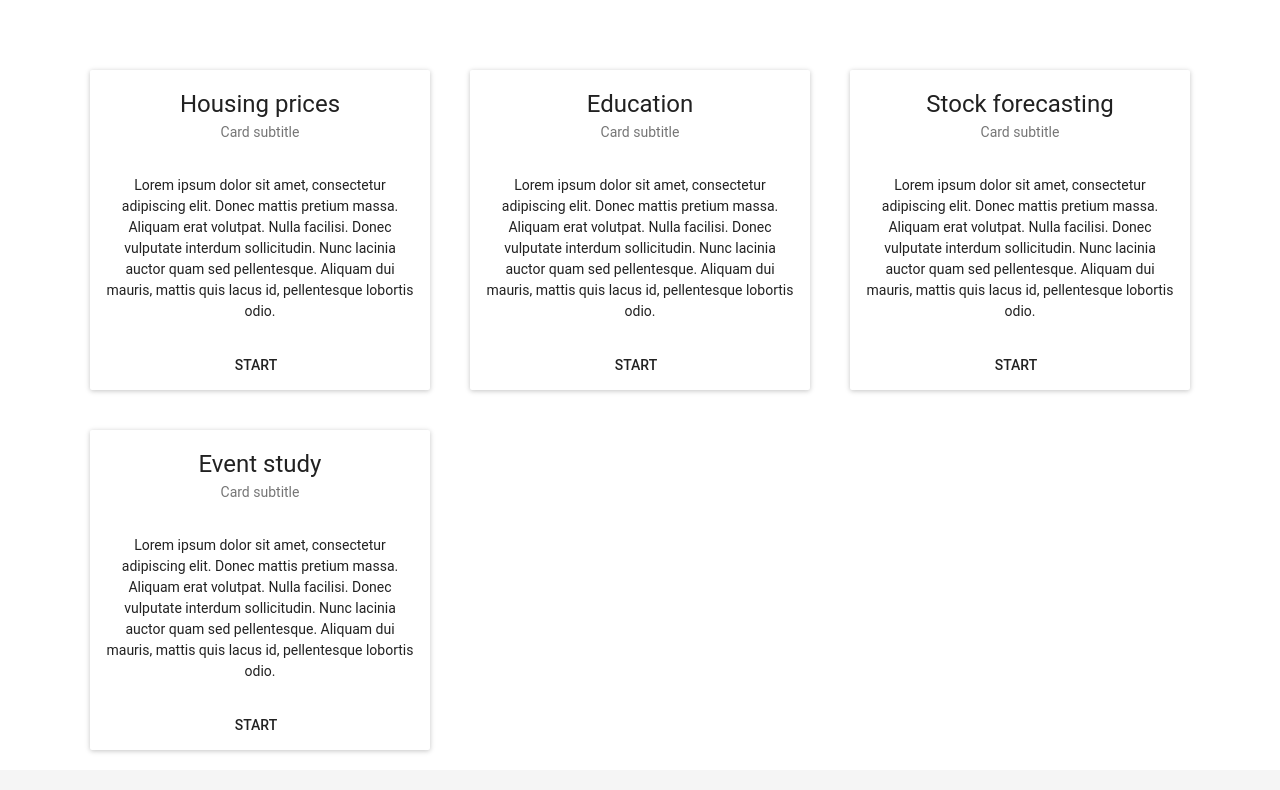
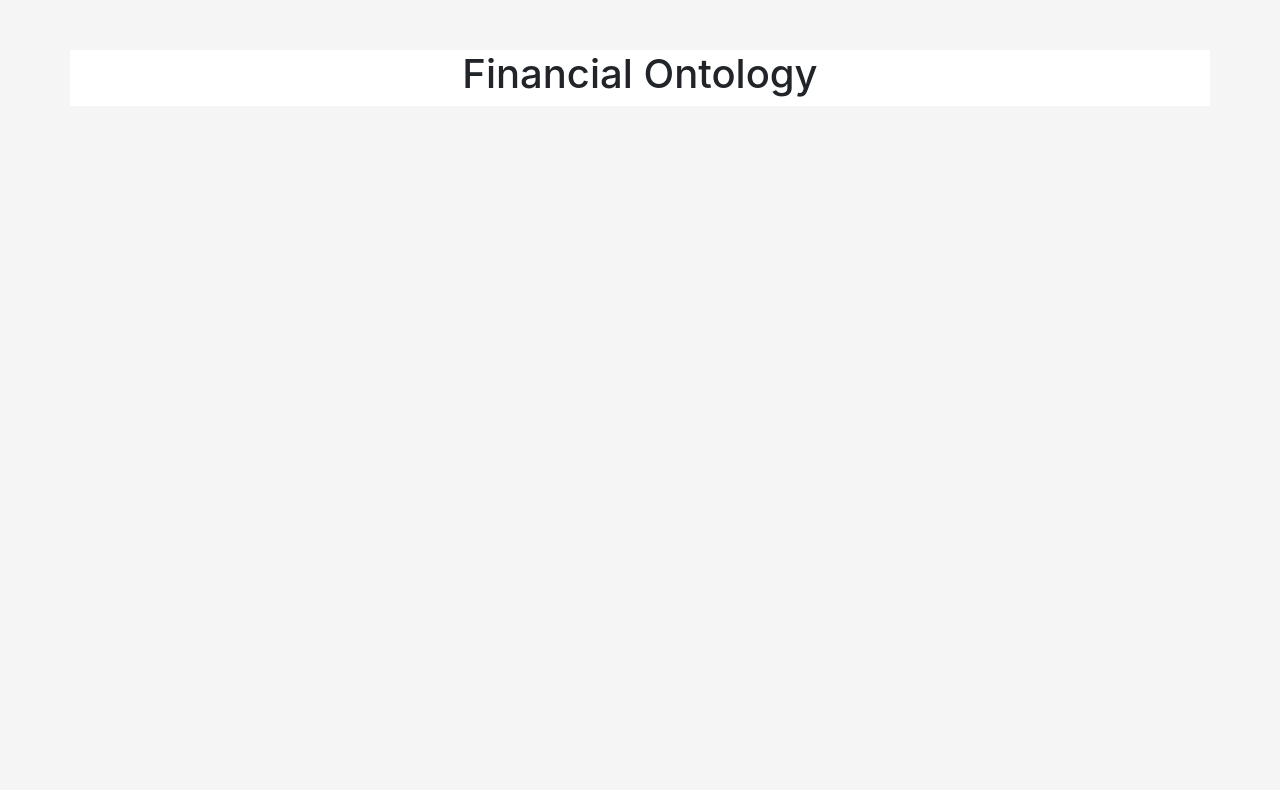
Before and after one commit to GinoConte/ontology, a React (Create React App) app: page / in a window 1280 px wide. Shown: the top 790 px of the page. Built offline with nearby package versions, Linux system fonts and the light colour scheme.

Commit message:
feat: add home page

```diff
--- a/package.json
+++ b/package.json
@@ -6,6 +6,7 @@
     "bootstrap": "^4.0.0",
     "classnames": "^2.2.5",
     "material-ui": "^0.20.0",
+    "node-sass-chokidar": "^1.2.2",
     "react": "^16.2.0",
     "react-dom": "^16.2.0",
     "react-router": "^4.2.0",
@@ -14,6 +15,8 @@
     "reactstrap": "^5.0.0-beta.3"
   },
   "scripts": {
+    "build-css": "node-sass-chokidar src/ -o src/",
+    "watch-css": "npm run build-css && node-sass-chokidar src/ -o src/ --watch --recursive",
     "start": "react-scripts start",
     "build": "react-scripts build",
     "test": "react-scripts test --env=jsdom",
--- /dev/null
+++ b/src/containers/Home/Home.css
@@ -0,0 +1,5 @@
+.Home {
+  text-align: center;
+  background-color: white;
+  margin-top: 50px;
+}
--- /dev/null
+++ b/src/containers/Home/index.js
@@ -0,0 +1,25 @@
+import React, { Component } from 'react';
+import 'bootstrap/dist/css/bootstrap.min.css';
+import { Col, Row, Container } from 'reactstrap'
+
+import MuiThemeProvider from 'material-ui/styles/MuiThemeProvider';
+
+import './Home.css';
+
+class Home extends Component {
+  render() {
+    return (
+      <MuiThemeProvider>
+        <Container className="Home">
+          <Row>
+            <Col xs={12}>
+                <h1>Financial Ontology</h1>
+            </Col>
+          </Row>
+        </Container>
+      </MuiThemeProvider>
+    );
+  }
+}
+
+export default Home;
--- a/src/index.css
+++ b/src/index.css
@@ -2,6 +2,7 @@ body {
   margin: 0;
   padding: 0;
   font-family: 'Lato', sans-serif;
+  background-color: transparent !important;
 }
 
 html {
```
Also changed, not shown: src/App.js (+4 -3 lines), 1 other file (tests, documents, lock files or other folders).
